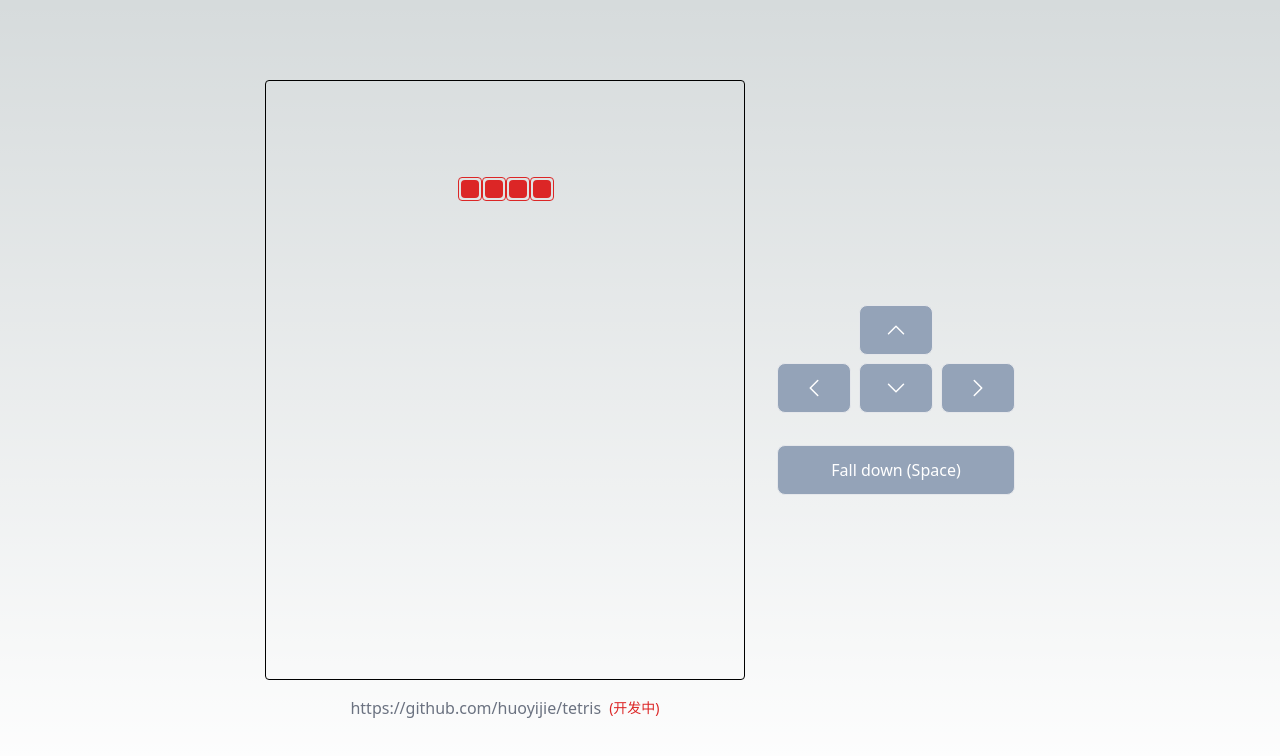
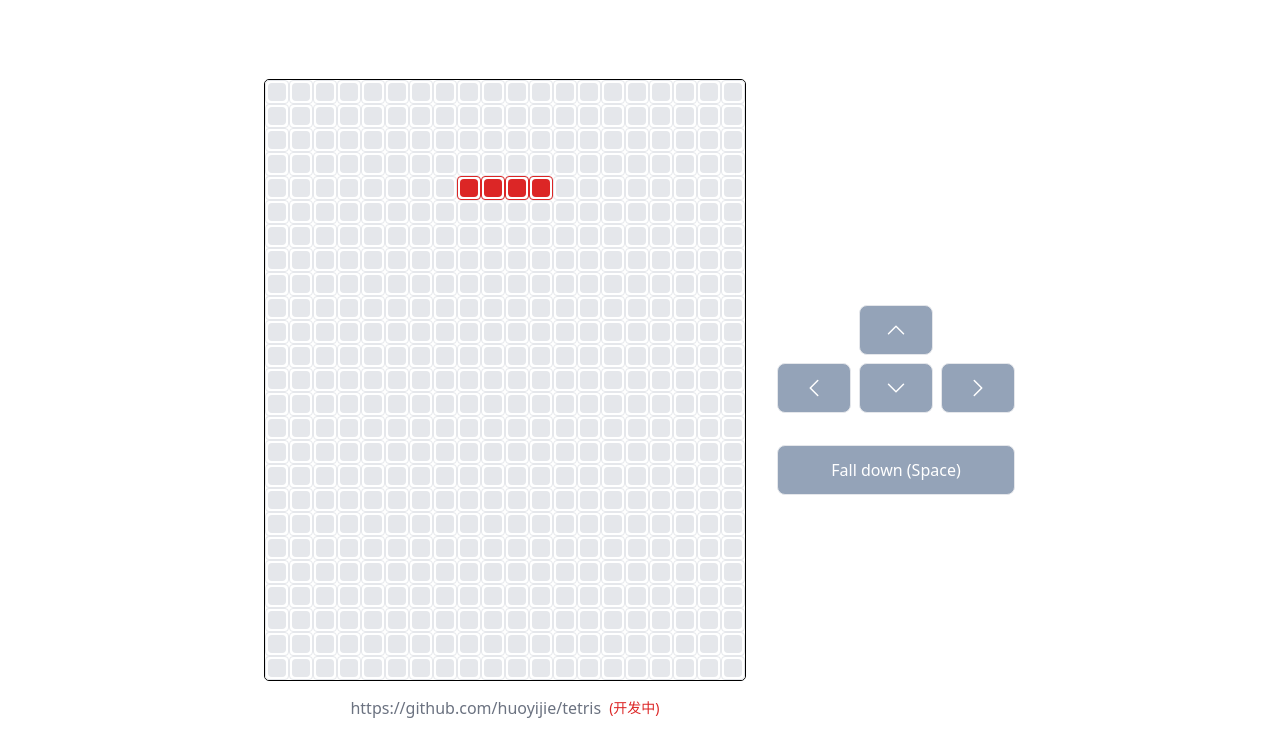
Before and after one commit to huoyijie/tetris, a Next.js app: page / in a window 1280 px wide. Shown: the top 756 px of the page. Built offline with nearby package versions, Linux system fonts and the light colour scheme.

Commit message:
refactor Board

```diff
--- a/src/components/Board.jsx
+++ b/src/components/Board.jsx
@@ -1,9 +1,10 @@
 import { useContext, useEffect } from 'react'
 import Tetromino from './Tetromino'
 import Context from './Context'
+import Cube from './Cube'
 
 export default function () {
-  const { currentTetromino, operation, tetrominoes, down, next } = useContext(Context)
+  const { currentTetromino, operation, tetrominoes, down, next, width, height } = useContext(Context)
 
   useEffect(() => {
     const intervalId = setInterval(() => {
@@ -34,15 +35,23 @@ export default function () {
     }
   }
 
+  const bgCubes = []
+  for (let i = 0; i < width(); i++) {
+    for (let j = 0; j < height(); j++) {
+      bgCubes.push((<Cube key={`bgCube-${i}-${j}`} x={i} y={j} shadow={true} />))
+    }
+  }
+
   return (
     <div className='flex flex-col gap-4 items-center'>
-      <div className='w-[480px] h-[600px] border border-black rounded relative'>
+      <div className='outline outline-1 outline-black rounded relative' style={{ width: 480, height: 600 }}>
         {currentTetromino && (
           <Tetromino {...currentTetromino} active={true} operation={operation} onCollision={onCollision} />
         )}
         {tetrominoes.map((tetromino, i) => (
           <Tetromino key={i} {...tetromino} />
         ))}
+        {bgCubes}
       </div>
       <div className='flex gap-2 items-center'>
         <span className='text-gray-500'>https://github.com/huoyijie/tetris</span>
--- a/src/components/Cube.jsx
+++ b/src/components/Cube.jsx
@@ -1,7 +1,21 @@
-export default function ({ x, y, active = false }) {
+export default function ({ x, y, active = false, shadow = false }) {
+  let borderColor = 'border-black'
+  if (active) {
+    borderColor = 'border-red-600'
+  } else if (shadow) {
+    borderColor = 'border-gray-200'
+  }
+
+  let bgColor = 'bg-black'
+  if (active) {
+    bgColor = 'bg-red-600'
+  } else if (shadow) {
+    bgColor = 'bg-gray-200'
+  }
+
   return (
-    <div className={`absolute border ${active ? 'border-red-600' : 'border-black'} rounded w-6 h-6 p-0.5`} style={{ top: y * 24, left: x * 24 }}>
-      <div className={`w-full h-full rounded ${active ? 'bg-red-600' : 'bg-black'}`}></div>
+    <div className={`absolute border ${borderColor} rounded w-6 h-6 p-0.5`} style={{ top: y * 24, left: x * 24 }}>
+      <div className={`w-full h-full rounded ${bgColor}`}></div>
     </div>
   )
 }
--- a/src/components/Tetromino.jsx
+++ b/src/components/Tetromino.jsx
@@ -3,14 +3,6 @@ import Cube from './Cube'
 import { DOWN, FALLDOWN, LEFT, RIGHT, ROTATE } from '@/lib/OperationType'
 import { useContext } from 'react'
 import Context from './Context'
-
-function width() {
-  return 480 / 24
-}
-
-function height() {
-  return 600 / 24
-}
 
 function emptyGrid({ x, y }, tetrominoes) {
   for (let { x: tx, y: ty, rotate } of tetrominoes) {
@@ -22,7 +14,7 @@ function emptyGrid({ x, y }, tetrominoes) {
   return true
 }
 
-function detectCollision(props, tetrominoes) {
+function detectCollision(props, tetrominoes, width, height) {
   const { x, y, rotate, operation, onCollision, points } = props
   switch (operation) {
     case ROTATE:
@@ -77,7 +69,7 @@ function rotatePoints(rotate) {
 
 export default function ({ type, x, y, rotate = 0, active = false, operation = false, onCollision }) {
   const props = { x, y, rotate, operation, onCollision, points: null }
-  const { tetrominoes } = useContext(Context)
+  const { tetrominoes, width, height } = useContext(Context)
 
   let tetromino = <></>
   switch (type) {
@@ -85,7 +77,7 @@ export default function ({ type, x, y, rotate = 0, active = false, operation = f
       props.points = rotatePoints(rotate)
 
       if (operation) {
-        detectCollision(props, tetrominoes)
+        detectCollision(props, tetrominoes, width, height)
       }
 
       tetromino = (
@@ -99,7 +91,7 @@ export default function ({ type, x, y, rotate = 0, active = false, operation = f
   }
 
   return (
-    <div className='max-w-min absolute' style={{ top: props.y * 24, left: props.x * 24 }}>
+    <div className='max-w-min absolute z-50' style={{ top: props.y * 24, left: props.x * 24 }}>
       {tetromino}
     </div>
   )
--- a/src/pages/index.js
+++ b/src/pages/index.js
@@ -4,6 +4,14 @@ import { DOWN, FALLDOWN, LEFT, RIGHT, ROTATE } from '@/lib/OperationType'
 import Operation from '@/components/Operation'
 import Context from '@/components/Context'
 import Board from '@/components/Board'
+
+function width() {
+  return 480 / 24
+}
+
+function height() {
+  return 600 / 24
+}
 
 function nextTetromino() {
   return {
@@ -77,7 +85,7 @@ export default function () {
   }
 
   return (
-    <Context.Provider value={{ currentTetromino, tetrominoes, operation, fallDown, rotate, down, left, right, next }}>
+    <Context.Provider value={{ width, height, currentTetromino, tetrominoes, operation, fallDown, rotate, down, left, right, next }}>
       <main className='w-full h-screen focus:outline-none flex gap-8 items-center justify-center' tabIndex={0} onKeyDown={onKeyDown}>
         <Board />
         <Operation />
--- a/src/styles/globals.css
+++ b/src/styles/globals.css
@@ -1,27 +1,3 @@
 @tailwind base;
 @tailwind components;
 @tailwind utilities;
-
-:root {
-  --foreground-rgb: 0, 0, 0;
-  --background-start-rgb: 214, 219, 220;
-  --background-end-rgb: 255, 255, 255;
-}
-
-@media (prefers-color-scheme: dark) {
-  :root {
-    --foreground-rgb: 255, 255, 255;
-    --background-start-rgb: 0, 0, 0;
-    --background-end-rgb: 0, 0, 0;
-  }
-}
-
-body {
-  color: rgb(var(--foreground-rgb));
-  background: linear-gradient(
-      to bottom,
-      transparent,
-      rgb(var(--background-end-rgb))
-    )
-    rgb(var(--background-start-rgb));
-}
```
